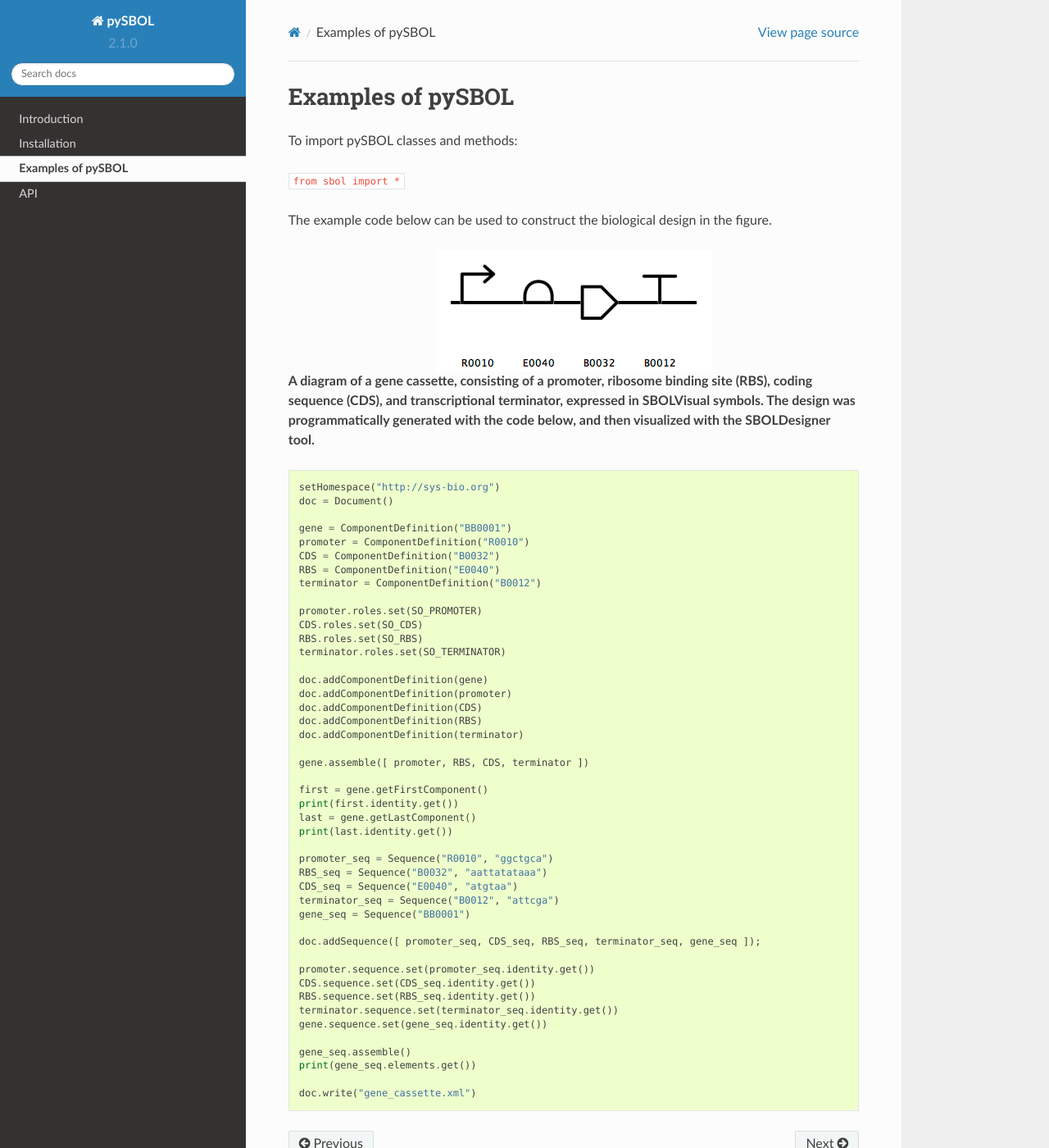
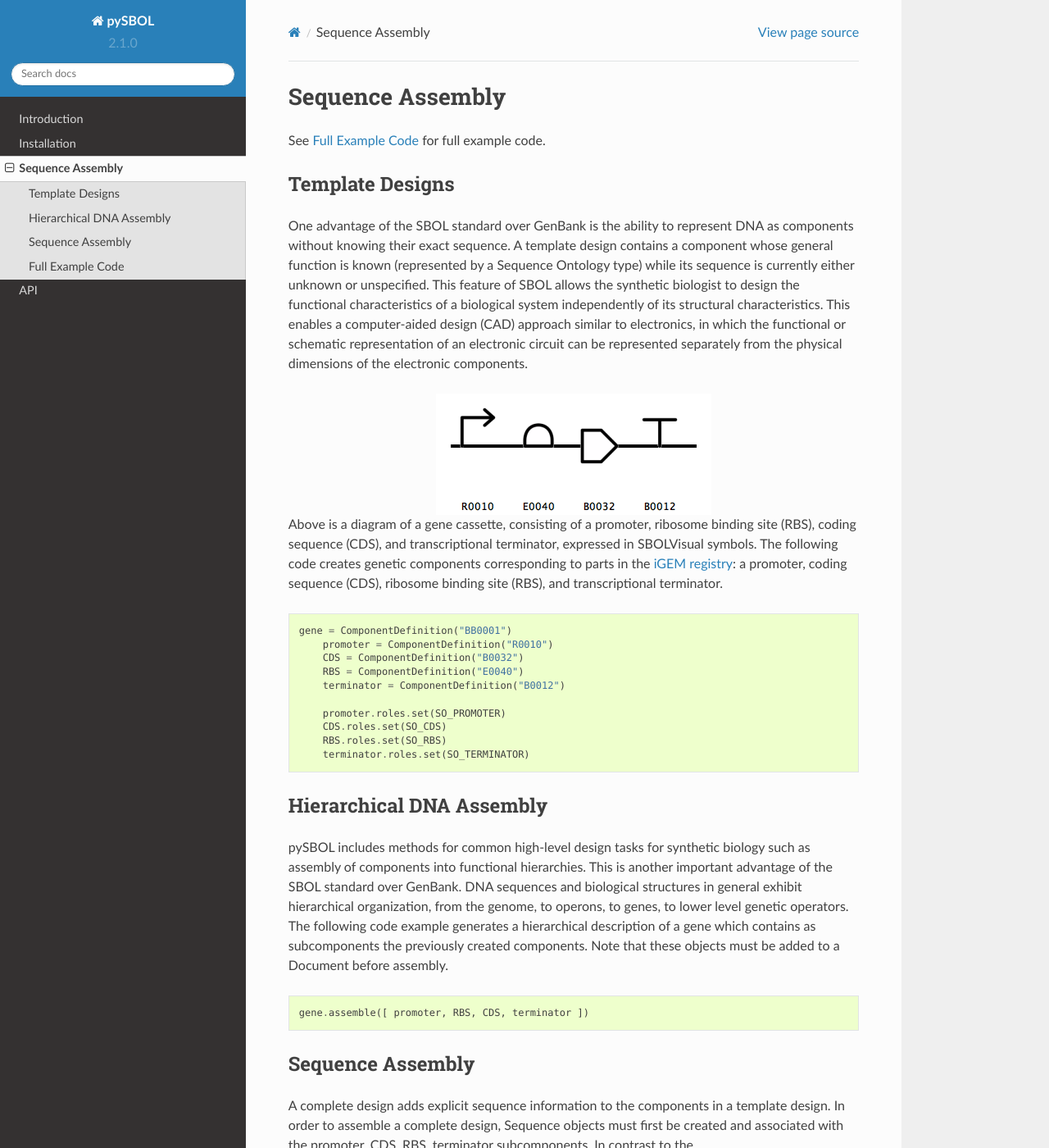
Before and after one commit to SynBioDex/pySBOL, a Sphinx documentation site: the page built from docs/sbol_examples.rst, in a window 1280 px wide and 1400 px high. Shown: the whole window at 82% size. Built offline with Sphinx 7.4.7 and the Read the Docs theme 2.0.0, drawn with Linux system fonts in a browser that asks for light colours; some of the changed text lies outside the part shown.

Commit message:
Update examples and link in document

```diff
--- a/docs/installation.rst
+++ b/docs/installation.rst
@@ -24,9 +24,9 @@
 
 **If you have trouble importing the module with the setup script, check to see if there are multiple Python installations on your machine and also check the output of the setup script to see which version of Python is the install target. You can also test the module locally from inside the Mac_OSX/sbol or Win_32/sbol folders.**
 
----------------------------
+-------------------------------
 Using Installer for Windows
----------------------------
+-------------------------------
 
 We provide binary installers for Windows users only. Currently, we support Python 2.7 and Python 3.5 for both 32 bit and 64 bit architecture.
 Simply `download the installers <https://github.com/SynBioDex/pysbol2/releases/latest>`_ and execute it to install it. Installer will look for your local Python distributions.
--- a/docs/sbol_examples.rst
+++ b/docs/sbol_examples.rst
@@ -1,17 +1,72 @@
-Examples of pySBOL
+Sequence Assembly
 ======================
 
-To import pySBOL classes and methods:
+See `Full Example Code <https://pysbol2.readthedocs.io/en/latest/sbol_examples.html#id1>`_ for full example code.
 
-``from sbol import *``
+-------------------------------
+Template Designs
+-------------------------------
 
-The example code below can be used to construct the biological design in the figure.
+One advantage of the SBOL standard over GenBank is the ability to represent DNA as components without knowing their exact sequence. A template design contains a component whose general function is known (represented by a Sequence Ontology type) while its sequence is currently either unknown or unspecified. This feature of SBOL allows the synthetic biologist to design the functional characteristics of a biological system independently of its structural characteristics. This enables a computer-aided design (CAD) approach similar to electronics, in which the functional or schematic representation of an electronic circuit can be represented separately from the physical dimensions of the electronic components.
 
 .. figure:: ../gene_cassette.png
     :align: center
     :figclass: align-center
 
-**A diagram of a gene cassette, consisting of a promoter, ribosome binding site (RBS), coding sequence (CDS), and transcriptional terminator, expressed in SBOLVisual symbols. The design was programmatically generated with the code below, and then visualized with the SBOLDesigner tool.**
+Above is a diagram of a gene cassette, consisting of a promoter, ribosome binding site (RBS), coding sequence (CDS), and transcriptional terminator, expressed in SBOLVisual symbols. The following code creates genetic components corresponding to parts in the `iGEM registry <http://parts.igem.org/Main_Page>`_: a promoter, coding sequence (CDS), ribosome binding site (RBS), and transcriptional terminator.
+
+.. code:: python
+
+    gene = ComponentDefinition("BB0001")
+	promoter = ComponentDefinition("R0010")
+	CDS = ComponentDefinition("B0032")
+	RBS = ComponentDefinition("E0040")
+	terminator = ComponentDefinition("B0012")
+
+	promoter.roles.set(SO_PROMOTER)
+	CDS.roles.set(SO_CDS)
+	RBS.roles.set(SO_RBS)
+	terminator.roles.set(SO_TERMINATOR)
+
+-------------------------------
+Hierarchical DNA Assembly
+-------------------------------
+
+pySBOL includes methods for common high-level design tasks for synthetic biology such as assembly of components into functional hierarchies. This is another important advantage of the SBOL standard over GenBank. DNA sequences and biological structures in general exhibit hierarchical organization, from the genome, to operons, to genes, to lower level genetic operators. The following code example generates a hierarchical description of a gene which contains as subcomponents the previously created components. Note that these objects must be added to a Document before assembly.
+
+.. code:: python
+
+    gene.assemble([ promoter, RBS, CDS, terminator ])
+
+-------------------------------
+Sequence Assembly
+-------------------------------
+
+A complete design adds explicit sequence information to the components in a template design. In order to assemble a complete design, Sequence objects must first be created and associated with the promoter, CDS, RBS, terminator subcomponents. In contrast to the `ComponentDefinition.assemble() <https://pysbol2.readthedocs.io/en/latest/API.html#sbol.libsbol.ComponentDefinition.assemble>`_ method, which assembles a template design, the `Sequence.assemble() <https://pysbol2.readthedocs.io/en/latest/API.html#sbol.libsbol.Sequence.assemble>`_ method calculates the complete sequence of a design from the sequence of its subcomponents. You must assemble the template design prior to assembling the the complete sequence.
+
+.. code:: python
+
+    promoter_seq = Sequence("R0010", "ggctgca")
+	RBS_seq = Sequence("B0032", "aattatataaa")
+	CDS_seq = Sequence("E0040", "atgtaa")
+	terminator_seq = Sequence("B0012", "attcga")
+	gene_seq = Sequence("BB0001")
+
+	promoter.sequences.set(promoter_seq.identity.get())
+	CDS.sequences.set(CDS_seq.identity.get())
+	RBS.sequences.set(RBS_seq.identity.get())
+	terminator.sequences.set(terminator_seq.identity.get())
+	gene.sequences.set(gene_seq.identity.get())
+
+	gene_seq.assemble()
+	print(gene_seq.elements.get())
+
+
+-------------------------------
+Full Example Code
+-------------------------------
+
+Full example code is provided below, which will create a file called
 
 .. code:: python
 
@@ -48,15 +103,18 @@
 	terminator_seq = Sequence("B0012", "attcga")
 	gene_seq = Sequence("BB0001")
 
-	doc.addSequence([ promoter_seq, CDS_seq, RBS_seq, terminator_seq, gene_seq ]);
+    doc.addSequence([ promoter_seq, CDS_seq, RBS_seq, terminator_seq, gene_seq ])
 
-	promoter.sequence.set(promoter_seq.identity.get())
-	CDS.sequence.set(CDS_seq.identity.get())
-	RBS.sequence.set(RBS_seq.identity.get())
-	terminator.sequence.set(terminator_seq.identity.get())
-	gene.sequence.set(gene_seq.identity.get())
+	promoter.sequences.set(promoter_seq.identity.get())
+	CDS.sequences.set(CDS_seq.identity.get())
+	RBS.sequences.set(RBS_seq.identity.get())
+	terminator.sequences.set(terminator_seq.identity.get())
+	gene.sequences.set(gene_seq.identity.get())
 
 	gene_seq.assemble()
+
+	print(promoter_seq.elements.get())
+	print(RBS_seq.elements.get())
+	print(CDS_seq.elements.get())
+	print(terminator_seq.elements.get())
 	print(gene_seq.elements.get())
-
-	doc.write("gene_cassette.xml")
```
Also changed, not shown: docs/introduction.rst (+5 -5 lines).
